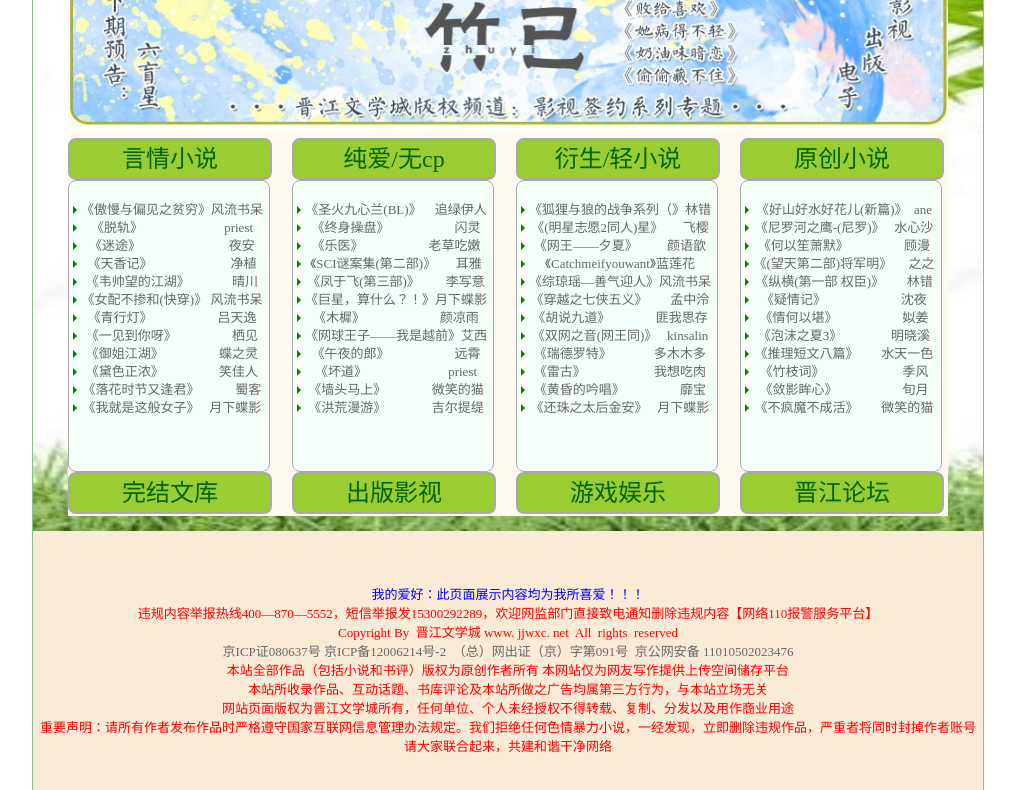
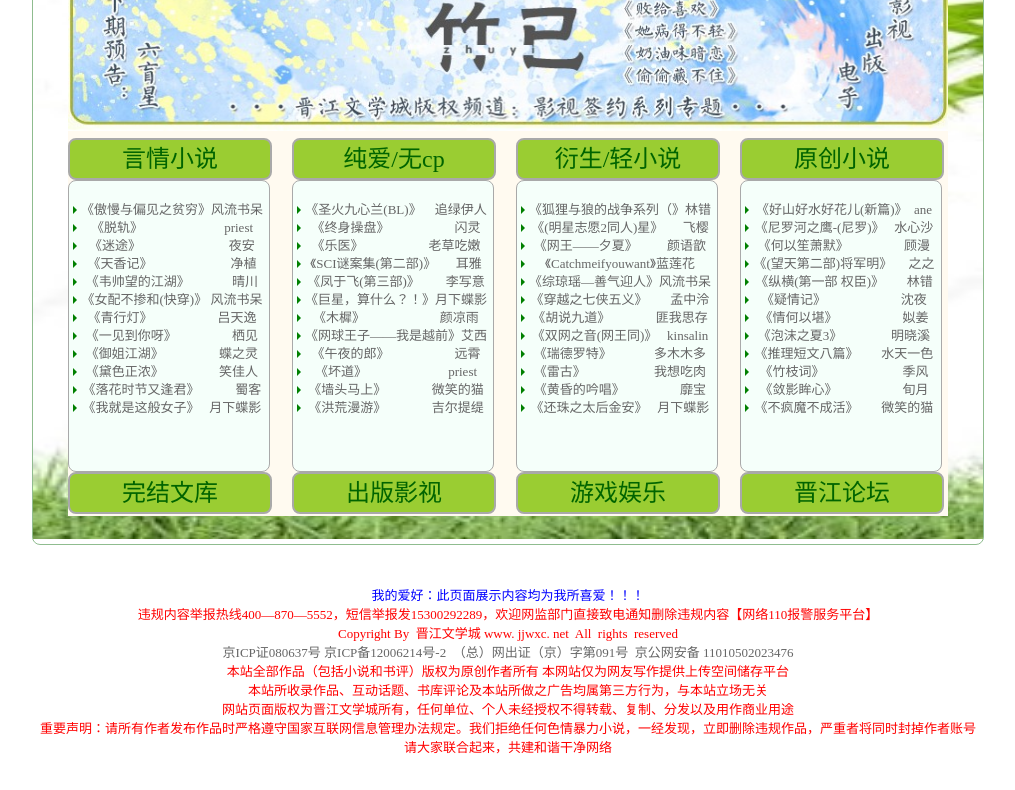
Before and after one commit to zy0725/zy0725.github.io, a plain HTML site: page 201905555631zhouyu05/index.html in a window 1280 px wide. Shown: the part 195-985 px from the top of the page, without its empty margins (132-1147 px from the left). Drawn offline with Linux system fonts and the light colour scheme.

Commit message:
Initial commit

```diff
--- a/201905555631zhouyu05/index.html
+++ b/201905555631zhouyu05/index.html
@@ -10,9 +10,8 @@
 			}
 			.content{
 				width:950px;
-				height:1200px;
+				height:738px;
 				margin:0 auto;
-				background-color:antiquewhite;
 				border-radius:8px;
 				border:1px darkseagreen solid;
 			}
@@ -156,6 +155,7 @@
 	<body>
 		<div class="content">
 			<div class="head1">
+			   </br>
 			    <div class="logo"><img src="img/logo.jpg" width="130" height="160"></div>
 			    <div class="box1"><p align="center"><font size="2" family="宋体" color=#666>繁体版</font></p></div>
 			    <div class="box1"><p align="center"><font size="2" family="宋体" color=#666>设为首页</font></p></div>
@@ -285,8 +285,9 @@
 			        <ul class="box4"><li><font size="5"><a href="http://bbs.jjwxc.net/bindex.php?class=0" target="_blank">晋江论坛</a></font></li></ul>
 			    </div>
 			</div>
-			<div class="content3">
-			   </br>
+		</div>
+		<div class="content3">
+
 				<p><font color="blue" size="2">我的爱好：此页面展示内容均为我所喜爱！！！</font></p>
 				<p><font color="red" size="2">违规内容举报热线400—870—5552，短信举报发15300292289，欢迎网监部门直接致电通知删除违规内容【网络110报警服务平台】</font></p>
 				<p><font color="red" size="2">Copyright By &nbsp;晋江文学城 www. jjwxc. net&nbsp; All&nbsp; rights&nbsp; reserved</font></p>
@@ -297,6 +298,5 @@
 				<p><font color="red" size="2">重要声明：请所有作者发布作品时严格遵守国家互联网信息管理办法规定。我们拒绝任何色情暴力小说，一经发现，立即删除违规作品，严重者将同时封掉作者账号</font></p>
 				<p><font color="red" size="2">请大家联合起来，共建和谐干净网络</font></p>
 			</div>
-		</div>
 	</body>
 </html>
```
